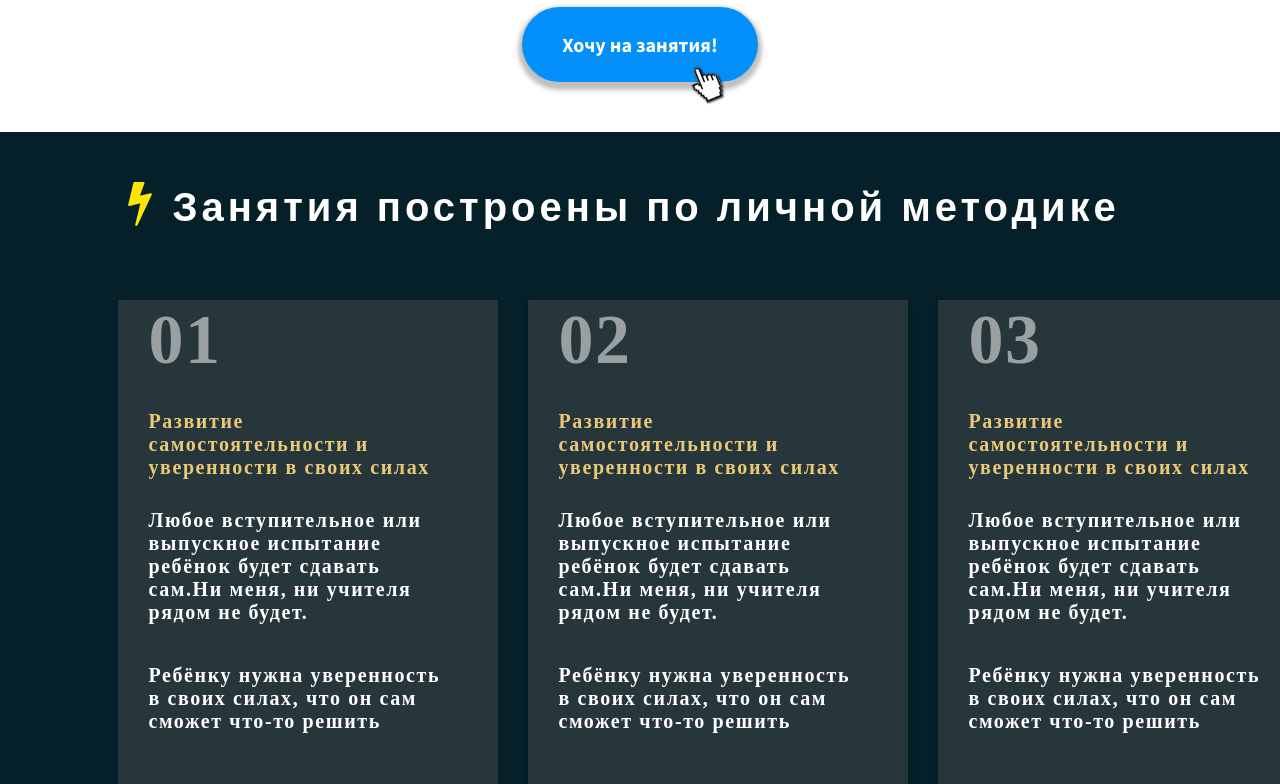
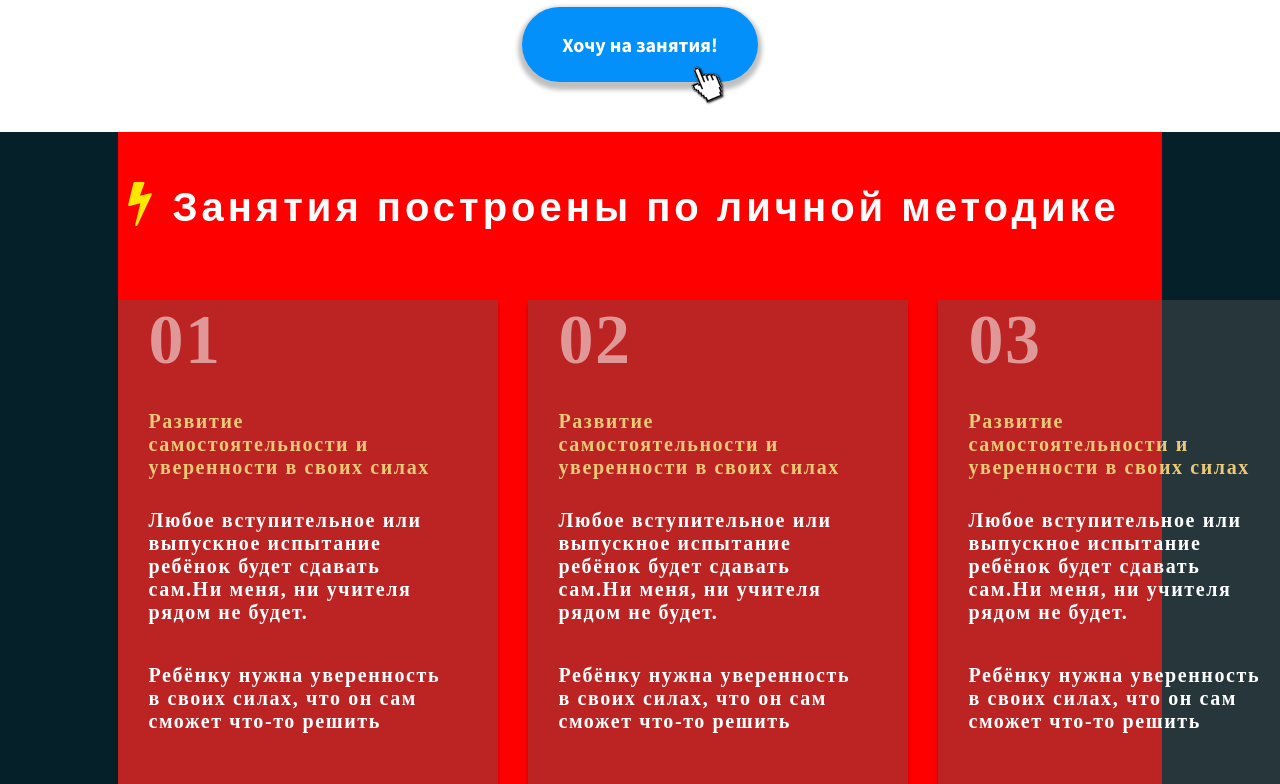
Before and after one commit to fearlysk/tutoring, a React (Create React App) app: page / in a window 1280 px wide. Shown: the part 3540-4324 px from the top of the page. Built offline with nearby package versions, Linux system fonts and the light colour scheme; a web font is replaced by a local one.

Commit message:
do git pull

```diff
--- a/src/pages/Home/Home.module.scss
+++ b/src/pages/Home/Home.module.scss
@@ -539,6 +539,7 @@
     margin: 0 auto;
     padding-top: 50px;
     padding-bottom: 50px;
+    background: red;
 }
 .method__header {
     display: flex;
@@ -570,9 +571,9 @@
     margin-right: 30px;
     letter-spacing: 0.08em;
 }
-.method__item:last-child {
-    margin-right: 0px;
-}
+// .method__item:last-child {
+//     margin-right: 0px;
+// }
 .method__item > span {
     font-size:70px;
     color: rgba(255, 255, 255, 0.53);
```
